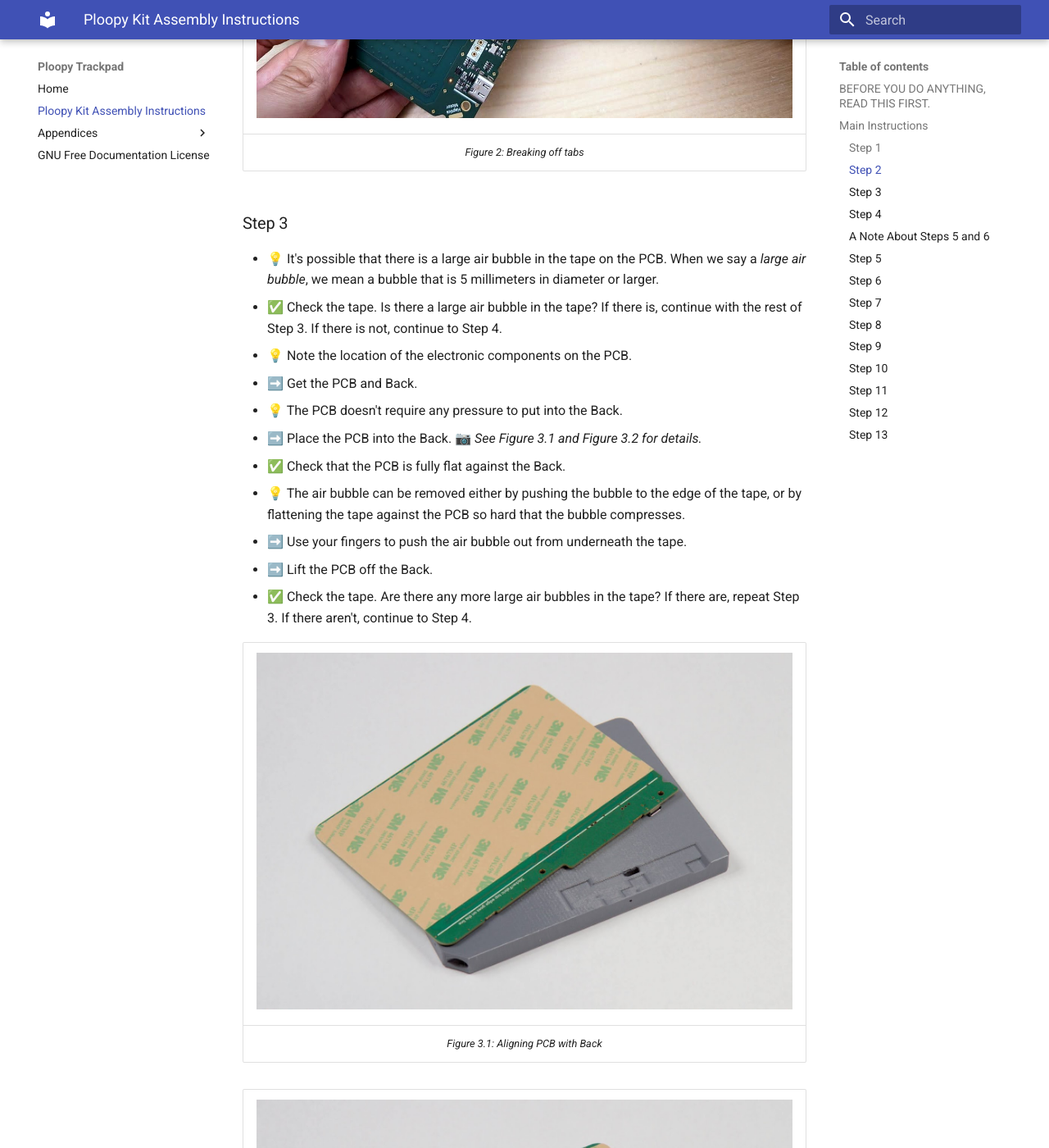
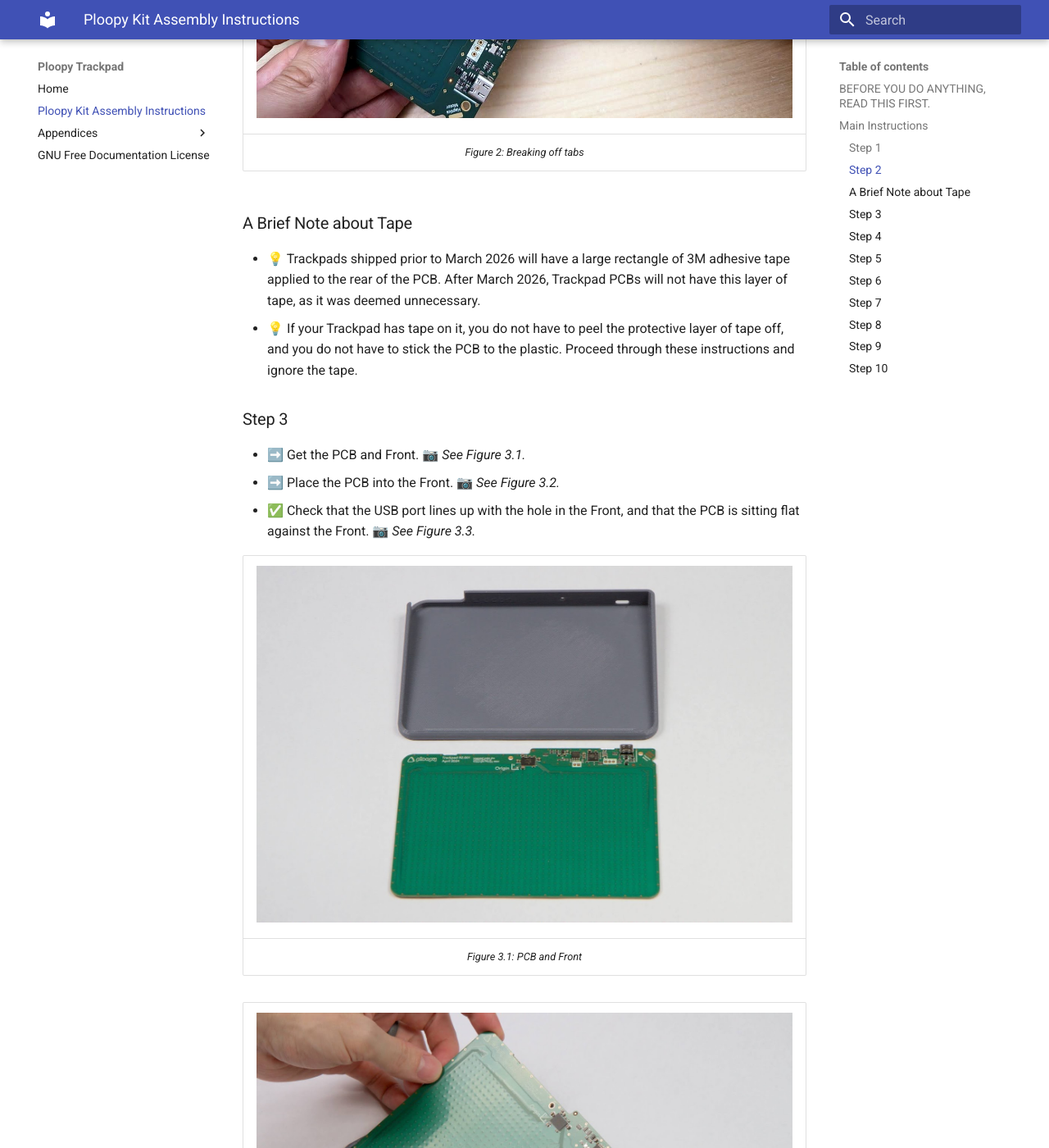
Before and after one commit to ploopyco/trackpad, an MkDocs documentation site: the page built from docs/assembly-instructions.md, in a window 1280 px wide and 1400 px high, scrolled down 2707 px. Shown: the whole window at 82% size. Built offline with MkDocs 1.6.1 and Material for MkDocs 9.7.7, drawn with Linux system fonts in a browser that asks for light colours; some of the changed text lies outside the part shown.

Commit message:
updated documentation

```diff
--- a/docs/assembly-instructions.md
+++ b/docs/assembly-instructions.md
@@ -1,5 +1,3 @@
-
-
 # Ploopy Kit Assembly Instructions
 
 ## BEFORE YOU DO ANYTHING, READ THIS FIRST.
@@ -52,141 +50,78 @@
 |:--:|
 | *Figure 2: Breaking off tabs* |
 
+### A Brief Note about Tape
+
+- 💡 Trackpads shipped prior to March 2026 will have a large rectangle of 3M adhesive tape applied to the rear of the PCB. After March 2026, Trackpad PCBs will not have this layer of tape, as it was deemed unnecessary.
+- 💡 If your Trackpad has tape on it, you do not have to peel the protective layer of tape off, and you do not have to stick the PCB to the plastic. Proceed through these instructions and ignore the tape.
+
 ### Step 3
 
-- 💡 It's possible that there is a large air bubble in the tape on the PCB. When we say a *large air bubble*, we mean a bubble that is 5 millimeters in diameter or larger.
-- ✅ Check the tape. Is there a large air bubble in the tape? If there is, continue with the rest of Step 3. If there is not, continue to Step 4.
-- 💡 Note the location of the electronic components on the PCB.
-- ➡️ Get the PCB and Back.
-- 💡 The PCB doesn't require any pressure to put into the Back.
-- ➡️ Place the PCB into the Back. 📷 *See Figure 3.1 and Figure 3.2 for details.*
-- ✅ Check that the PCB is fully flat against the Back.
-- 💡 The air bubble can be removed either by pushing the bubble to the edge of the tape, or by flattening the tape against the PCB so hard that the bubble compresses.
-- ➡️ Use your fingers to push the air bubble out from underneath the tape.
-- ➡️ Lift the PCB off the Back.
-- ✅ Check the tape. Are there any more large air bubbles in the tape? If there are, repeat Step 3. If there aren't, continue to Step 4.
-
-
-| ![](img/_MG_0709.jpg) |
-|:--:|
-| *Figure 3.1: Aligning PCB with Back* |
-
-
-| ![](img/_MG_0708.jpg) |
-|:--:|
-| *Figure 3.2: PCB correctly aligned with Back* |
-
-
-| ![](img/_MG_0711.jpg) |
-|:--:|
-| *Figure 3.3: Pressing tape into PCB* |
-
-### Step 4
-
-- 💡 This step is meant to get you familiar with placing the PCB to the Front.
-- ➡️ Get the PCB and Front. 📷 *See Figure 4.1.*
-- ➡️ Do NOT peel the cover off of the tape on the PCB.
-- ➡️ Place the PCB into the Front. 📷 *See Figure 4.2.*
-- ✅ Check that the USB port lines up with the hole in the Front, and that the PCB is sitting flat against the Front. 📷 *See Figure 4.3.*
-- ✅ Do you feel comfortable with the motion of placing the PCB into the Front? If so, move on. If not, repeat this step.
-- ➡️ Remove the PCB from the Front.
+- ➡️ Get the PCB and Front. 📷 *See Figure 3.1.*
+- ➡️ Place the PCB into the Front. 📷 *See Figure 3.2.*
+- ✅ Check that the USB port lines up with the hole in the Front, and that the PCB is sitting flat against the Front. 📷 *See Figure 3.3.*
 
 
 | ![](img/_MG_0716.jpg) |
 |:--:|
-| *Figure 4.1: PCB and Front* |
+| *Figure 3.1: PCB and Front* |
 
 
 | ![](img/_MG_0717.jpg) |
 |:--:|
-| *Figure 4.2: PCB being placed into Front* |
-
+| *Figure 3.2: PCB being placed into Front* |
 
 
 | ![](img/_MG_0729.jpg) |
 |:--:|
-| *Figure 4.3: PCB placed correctly, with PCB sitting flat and USB port lined up with hole* |
+| *Figure 3.3: PCB placed correctly, with PCB sitting flat and USB port lined up with hole* |
 
 
-### A Note About Steps 5 and 6
+### Step 4
 
-- 💡 During Steps 5 and 6, you will permanently tape the PCB to the Front. The tape is very strong and extremely difficult to remove.
-- 💡 It's actually possible to skip Steps 5 and 6. If the PCB is inserted into the Trackpad, but not taped to the Front, you can more easily replace the Front later, if it wears out or breaks.
-- 💡 The tracking performance should still be excellent if the PCB is not taped to the Front.
-- 💡 We recommend that you read Steps 5 and 6, and then assemble the Trackpad **without taping the PCB to the Front**.
-- ➡️ **To proceed without taping the PCB to the Front:** repeat Step 4, but do not remove the PCB from the Front at the end of Step 4. Then, skip Steps 5 and 6.
-- 💡 If you find that the Trackpad is tracking poorly, then you must tape the PCB to the Front.
+- ➡️ Get the Back. 📷 *See Figure 4.1.*
+- 💡 Note the lip on the bottom of the Front.
+- 💡 It might require a bit of force to press the Back into the assembly.
+- ➡️ Place the Back into the assembly. 📷 *See Figure 4.2 and Figure 4.3.*
+
+
+| ![](img/_MG_0732.jpg) |
+|:--:|
+| *Figure 4.1: Back and assembly* |
+
+
+| ![](img/_MG_0735.jpg) |
+|:--:|
+| *Figure 4.2: Back being placed into assembly* |
+
+
+| ![](img/_MG_0737.jpg) |
+|:--:|
+| *Figure 4.3: Back being gently pushed into assembly* |
 
 
 ### Step 5
 
-- 💡 THIS IS AN EXTREMELY IMPORTANT STEP. It can only be tried once. Read this entire step fully, and make yourself comfortable with it. It isn't hard, but you only get one shot. Only execute it when you feel ready.
-- 💡 When you peel the cover off of the tape, the peeling action may cause some of the tape itself to lift off. Try to avoid this as much as you can. If too much tape is peeling off, stop and try peeling the cover from a new corner.
-- 💡 Avoid touching the tape once it's peeled and exposed.
-- ➡️ Peel the cover tape off.
-- ➡️ Place the PCB into the Front, just like you practiced in the previous step.
-- ✅ Check that the USB port lines up with the hole in the Front, and that the PCB is sitting flat against the Front.
-
-
-| ![](img/_MG_0715.jpg) |
-|:--:|
-| *Figure 5: Cover tape being peeled* |
-
-### Step 6
-
-- 💡 The tape that is between the PCB and the Front is *pressure-activated*. This means that it will achieve full strength only when a significant amount of pressure is applied to the tape.
-- ➡️ Use your fingers to press the PCB into the Front, hard. 📷 *See Figure 6.*
-
-
-| ![](img/_MG_P001.jpg) |
-|:--:|
-| *Figure 6: PCB being pressed into Front* |
-
-### Step 7
-
-- ➡️ Get the Back. 📷 *See Figure 7.1.*
-- 💡 Note the lip on the bottom of the Front.
-- 💡 It might require a bit of force to press the Back into the assembly.
-- ➡️ Place the Back into the assembly. 📷 *See Figure 7.2 and Figure 7.3.*
-
-
-| ![](img/_MG_0732.jpg) |
-|:--:|
-| *Figure 7.1: Back and assembly* |
-
-
-| ![](img/_MG_0735.jpg) |
-|:--:|
-| *Figure 7.2: Back being placed into assembly* |
-
-
-| ![](img/_MG_0737.jpg) |
-|:--:|
-| *Figure 7.3: Back being gently pushed into assembly* |
-
-
-### Step 8
-
 - ➡️ Get three screws.
-- ➡️ Insert the three screws into the three holes in the Front. 📷 *See Figure 8.1, Figure 8.2 and Figure 8.3.*
+- ➡️ Insert the three screws into the three holes in the Front. 📷 *See Figure 5.1, Figure 5.2 and Figure 5.3.*
 
 
 | ![](img/_MG_0738.jpg) |
 |:--:|
-| *Figure 8.1: Top screw being driven* |
+| *Figure 5.1: Top screw being driven* |
 
 
 | ![](img/_MG_0739.jpg) |
 |:--:|
-| *Figure 8.2: Left screw being driven* |
+| *Figure 5.2: Left screw being driven* |
 
 
 | ![](img/_MG_0740.jpg) |
 |:--:|
-| *Figure 8.3: Right screw being driven* |
+| *Figure 5.3: Right screw being driven* |
 
 
-### Step 9
+### Step 6
 
 - ➡️ Get the Bootloader Cap and a screw.
 - ➡️ Place the Bootloader Cap into the Back.
@@ -206,16 +141,16 @@
 
 | ![](img/_MG_0744.jpg) |
 |:--:|
-| *Figure 10.1: Friction pad being stuck* |
+| *Figure 7.1: Friction pad being stuck* |
 
 
 | ![](img/_MG_0745.jpg) |
 |:--:|
-| *Figure 10.2: Friction pads completed* |
+| *Figure 7.2: Friction pads completed* |
 
 
 
-### Step 11
+### Step 8
 
 - ➡️ Get the Stylus.
 - ➡️ Insert the Stylus into the Back.
@@ -223,16 +158,16 @@
 
 | ![](img/_MG_0748.jpg) |
 |:--:|
-| *Figure 11: Stylus being inserted into back* |
+| *Figure 8: Stylus being inserted into back* |
 
 
-### Step 12
+### Step 9
 
 - ➡️ Plug the Trackpad into your computer.
 - ✅ Check that moving your finger along the surface of the Trackpad moves the cursor.
 
 
-### Step 13
+### Step 10
 
 - 💡 Congrats, you finished building the Ploopy Trackpad!
 - 💡 It's done! Love it, use it, but don't you dare abuse it!
@@ -240,4 +175,4 @@
 
 | ![](img/_MG_0749.jpg) |
 |:--:|
-| *Figure 13: You're done!* |
+| *Figure 10: You're done!* |
```
Also changed, not shown: other parts of docs/assembly-instructions.md (+2 -2 lines), docs/img/_MG_0708.jpg (deleted), docs/img/_MG_0709.jpg (deleted), docs/img/_MG_0711.jpg (deleted), docs/img/_MG_0715.jpg (deleted), docs/img/_MG_P001.jpg (deleted).
